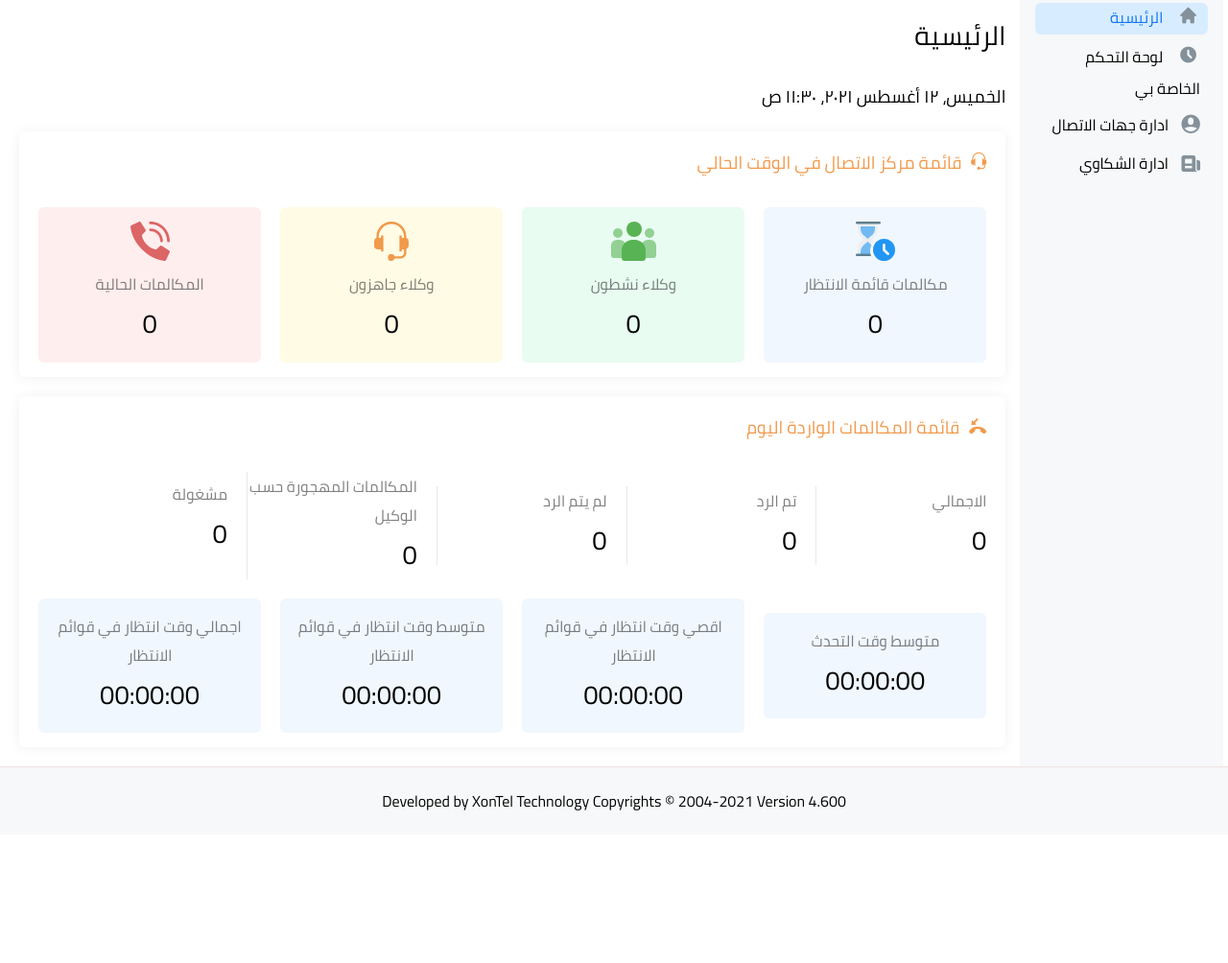
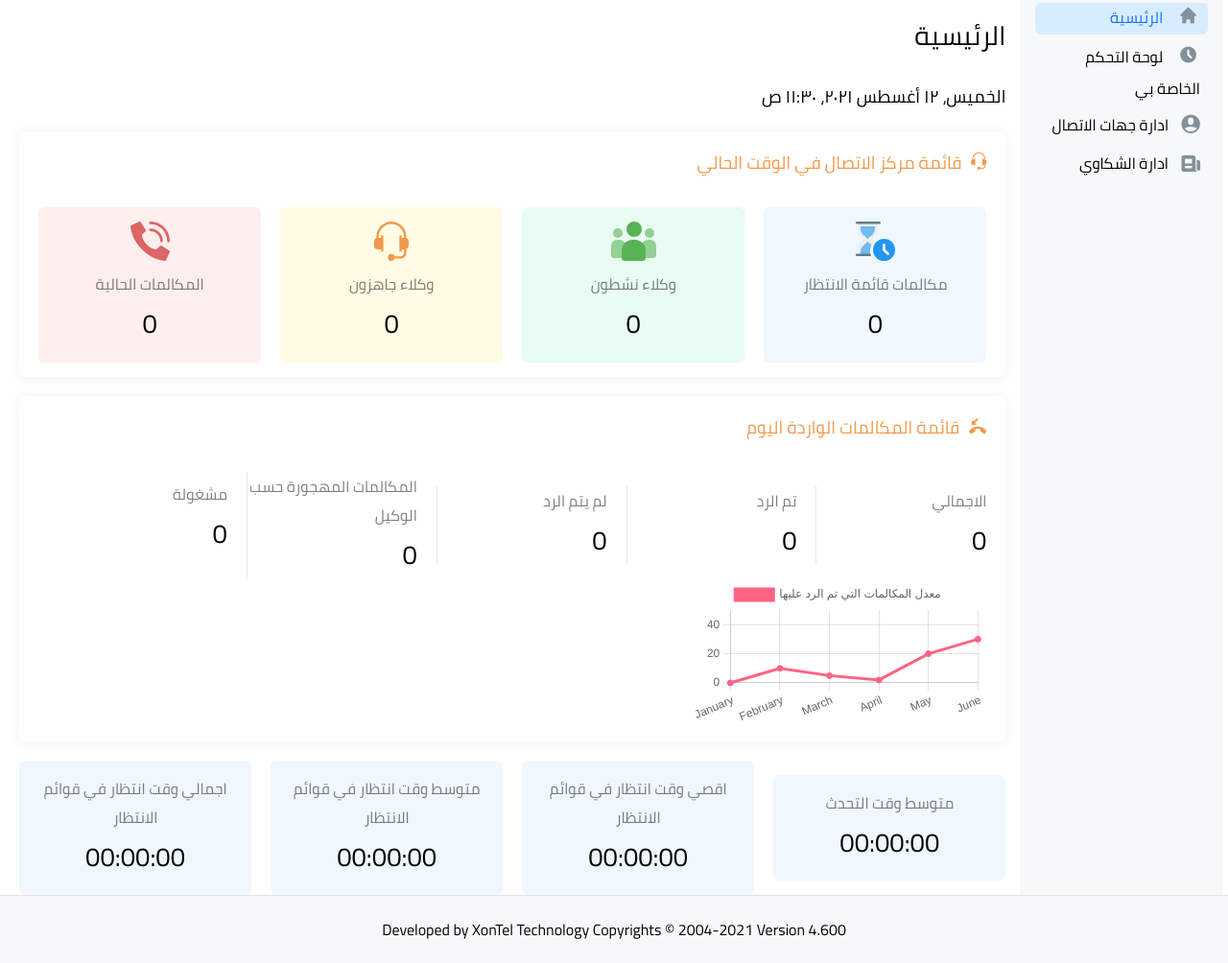
Before and after one commit to adel9210/xon-tel, a website: page index.html in a window 1280 px wide. Shown: the part 73-1077 px from the top of the page at 96% size. Before the commit the page ends 943 px from the top, so only its background shows below. Drawn offline with nearby package versions, Linux system fonts and the light colour scheme; files whose address does not match are found by name.

Commit message:
add chart

```diff
--- a/assets/js/app.js
+++ b/assets/js/app.js
@@ -24,12 +24,12 @@ jQuery(document).ready(function ($) {
     $("#notificationWrapper").toggle();
   });
 
-  $(document).on("click", function(event){
+  $(document).on("click", function (event) {
     var $trigger = $("#openNotification");
-    if($trigger !== event.target && !$trigger.has(event.target).length){
+    if ($trigger !== event.target && !$trigger.has(event.target).length) {
       $("#notificationWrapper").hide();
     }
-});
+  });
 
   // date picker
   if ($(".datepicker").length) {
@@ -49,13 +49,50 @@ jQuery(document).ready(function ($) {
 
   // open sub meu
   $(".side-menu__nav__item").on("click", function (event) {
-    const hasSubMenu = $(this).next(".side-menu__nav__item__sub-menu")
+    const hasSubMenu = $(this).next(".side-menu__nav__item__sub-menu");
     if (hasSubMenu.length) {
       event.preventDefault();
       hasSubMenu.toggle();
-
     }
   });
+
+  // chart
+  const labels = [
+    'January',
+    'February',
+    'March',
+    'April',
+    'May',
+    'June',
+  ];
+  const data = {
+    labels: labels,
+    datasets: [{
+      label: 'معدل المكالمات التي تم الرد عليها',
+      backgroundColor: 'rgb(255, 99, 132)',
+      borderColor: 'rgb(255, 99, 132)',
+      data: [0, 10, 5, 2, 20, 30, 45],
+    }]
+  };
+
+  const config = {
+    type: "line",
+    data: data,
+    options: {
+      responsive: true,
+      plugins: {
+        // legend: {
+        //   position: "top",
+        // },
+        title: {
+          // display: true,
+          // text: "Chart.js Line Chart",
+        },
+      },
+    },
+  };
+
+  var myChart = new Chart(document.getElementById("myChart"), config);
 
   // WOW JS
   wow = new WOW({
--- a/index.html
+++ b/index.html
@@ -275,6 +275,15 @@
                   </h5>
                 </div>
               </div>
+
+              <div class="dashboard__charts">
+                <div class="row">
+                  <div class="col-md-4">
+                    <canvas id="myChart"></canvas>
+                  </div>
+                </div>
+              </div>
+            </div>
             <div class="dashboard__call-range">
               <div class="card-small dashboard__call-range__item">
                 <h2 class="utl-card-label">متوسط وقت التحدث</h2>
@@ -293,7 +302,6 @@
                 <h3 class="utl-card-value">00:00:00</h3>
               </div>
             </div>
-            </div>
           </section>
         </div>
       </div>
@@ -307,6 +315,7 @@
     <script src="assets/js/popper.min.js"></script>
     <script src="assets/js/bootstrap.min.js"></script>
     <script src="/assets/js/wow.min.js"></script>
+    <script src="https://cdn.jsdelivr.net/npm/chart.js"></script>
     <script src="assets/js/app.js"></script>
   </body>
 </html>
```
Lines whose indentation alone changed are shown as unchanged.
